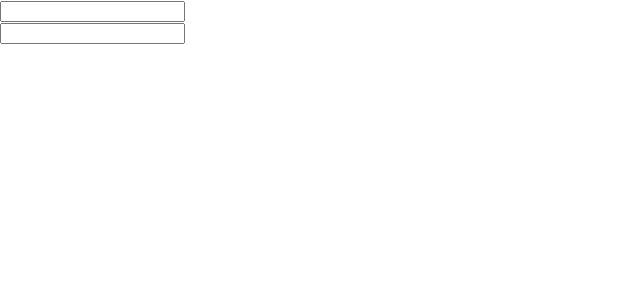
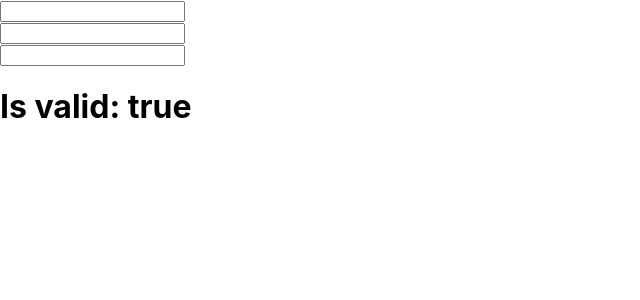
Before and after one commit to jozeflacko/react-validation, a React (Create React App) app: page / in a window 1280 px wide. Shown: the top 300 px of the page, without its empty margins (0-640 px from the left). Built offline with nearby package versions, Linux system fonts and the light colour scheme.

Commit message:
'validator'

```diff
--- a/src/App.tsx
+++ b/src/App.tsx
@@ -1,20 +1,21 @@
-import React, { useEffect } from 'react';
-
-type IValidatorOption = { [key: string]: boolean };
+import React from 'react';
+import useValidator, { DoesNotContain, IsLessThan} from './useValidator';
 
 export default function App() {
 
+  // state
   const [value1, setValue1] = React.useState('');
   const [value2, setValue2] = React.useState('');
+  const [value3, setValue3] = React.useState('');
 
-  const isValid = useValidator();
+  // validator
+  const {isValid, Validate} = useValidator(2);
 
   return (
     <div className="App">
       <div>
         <input value={value1} onChange={(e) => setValue1(e.target.value)} />
         <Validate value={value1}>
-          <DoesNotContain substring={'Hello'} />
           <IsLessThan minLength={5} />
         </Validate>
       </div>
@@ -27,55 +28,16 @@ export default function App() {
         </Validate>
       </div>
 
-      <h1>{isValid}</h1>
+      <div>
+        <input value={value3} onChange={(e) => setValue3(e.target.value)} />
+        <Validate value={value3}>
+          <DoesNotContain substring={'Hi'} />
+          <DoesNotContain substring={'Hello'} />
+          <IsLessThan minLength={5} />
+        </Validate>
+      </div>
+
+      <h1>Is valid: {isValid.toString()}</h1>
     </div>
   );
 }
-
-// effect to cout errors;
-function useValidator() {
-  const [number, setNumber] = React.useState(0);
-  useEffect(()=>{
-    const n = document.querySelectorAll('.error').length;
-    if(n !== number) {
-      setNumber(n)
-    }
-  });
-  return number === 0 ? '' : 'has errors';
-}
-
-type IValidator = { name?: string, value?: string, key?: any, validator?: (o: IValidatorOption) => void };
-
-/* MAIN VALIDATE WRAPPER */
-function Validate(props: { children: any } & IValidator) {
-  if (props.children) {
-    if (props.children.map) {
-      return props.children.map((child: any, index: any) => (
-        <div>{React.cloneElement(child, { ...props, key: index })}</div>
-      ));
-    } else {
-      return <div>{React.cloneElement(props.children, { ...props, key: 'NOT_RELEVANT' })}</div>
-    }
-  }
-  return null;
-}
-
-// validator 1
-function IsLessThan(props: { minLength: number } & IValidator) {
-  if (props.value && props.value.length < props.minLength) {
-    return <Error {...props} msg={`Is less than  ${props.minLength}`} />
-  }
-  return null;
-}
-
-// validator 2
-function DoesNotContain(props: { substring: string } & IValidator) {
-  if (props.value && props.value.indexOf(props.substring) < 0) {
-    return <Error {...props} msg={`Does not contain  ${props.substring}`} />
-  }
-  return null;
-}
-
-function Error(props: { msg: string } & IValidator ) {
-  return <div className='error' key={props.key}>{props.msg}</div>
-}
--- /dev/null
+++ b/src/useValidator/helpers.tsx
@@ -0,0 +1,23 @@
+
+import React from 'react';
+
+export type IValidatorOption = { [key: string]: boolean };
+export type IValidator = { name?: string, value?: string, key?: any, validator?: (o: IValidatorOption) => void };
+
+export function Error(props: { msg: string } & IValidator) {
+    return <div className='error' key={props.key}>{props.msg}</div>
+}
+
+/* MAIN VALIDATE WRAPPER */
+export function ValidateBase(props: { children: any } & IValidator) {
+    if (props.children) {
+        if (props.children.map) {
+            return props.children.map((child: any, index: any) => (
+                <div>{React.cloneElement(child, { ...props, key: index })}</div>
+            ));
+        } else {
+            return <div>{React.cloneElement(props.children, { ...props, key: 'NOT_RELEVANT' })}</div>
+        }
+    }
+    return null;
+}
--- /dev/null
+++ b/src/useValidator/index.ts
@@ -0,0 +1,3 @@
+export * from './validator';
+export {default} from './validator';
+export * from './validators';
--- /dev/null
+++ b/src/useValidator/validator.tsx
@@ -0,0 +1,17 @@
+import React from 'react';
+import { ValidateBase } from './helpers';
+
+export default function useValidator(minimumFilled: number) {
+  const [number, setNumber] = React.useState(0);
+
+  React.useEffect(() => {
+    const n = document.querySelectorAll('.error').length;
+    if (n !== number) {
+      setNumber(n);
+    }
+  });
+  return {
+    isValid: (number === 0),
+    Validate: ValidateBase
+  };
+}
--- /dev/null
+++ b/src/useValidator/validators.tsx
@@ -0,0 +1,18 @@
+import React from 'react';
+import { IValidator, Error } from './helpers';
+
+// validator 1
+export function IsLessThan(props: { minLength: number } & IValidator) {
+  if (props.value && props.value.length < props.minLength) {
+    return <Error {...props} msg={`Is less than  ${props.minLength}`} />
+  }
+  return null;
+}
+
+// validator 2
+export function DoesNotContain(props: { substring: string } & IValidator) {
+  if (props.value && props.value.indexOf(props.substring) < 0) {
+    return <Error {...props} msg={`Does not contain  ${props.substring}`} />
+  }
+  return null;
+}
```
